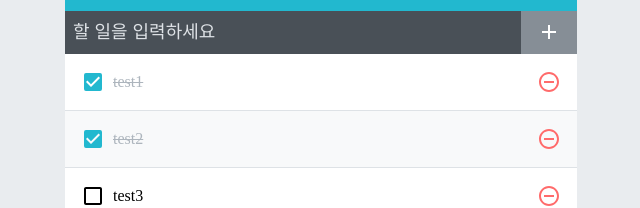
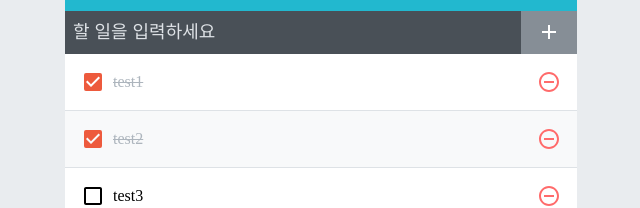
Before and after one commit to Saseungwon/React-TodoApp, a React (Create React App) app: page / in a window 1280 px wide. Shown: the part 149-357 px from the top of the page, without its empty margins (319-959 px from the left). Built offline with nearby package versions, Linux system fonts and the light colour scheme.

Commit message:
ListItem

```diff
--- a/src/components/TodoListItem.scss
+++ b/src/components/TodoListItem.scss
@@ -22,7 +22,7 @@
     // 체크되었을 때 보여줄 스타일
     &.checked {
       svg {
-        color: #22b8cf;
+        color: #ed5a3d;
       }
       .text {
         color: #adb5bd;
```
